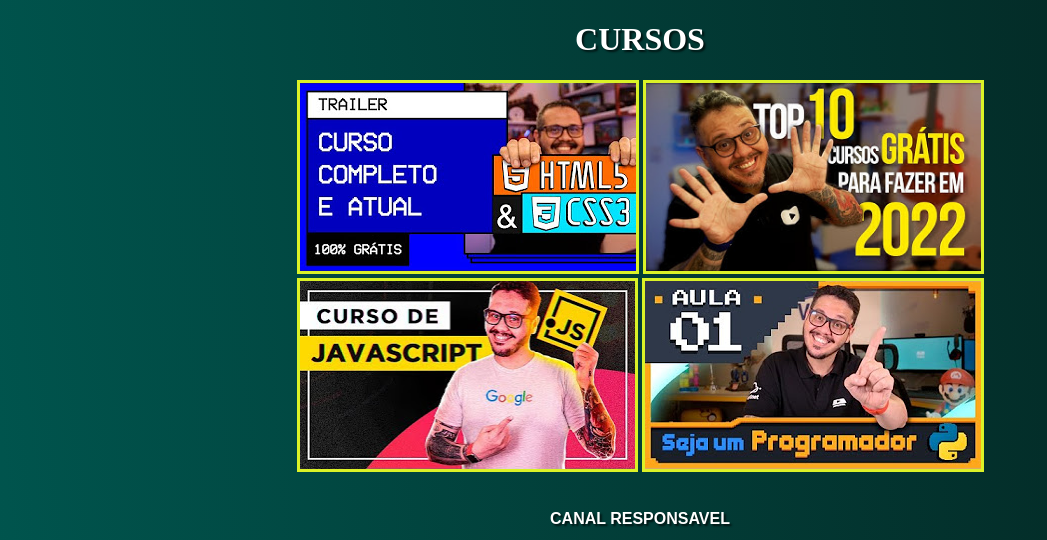
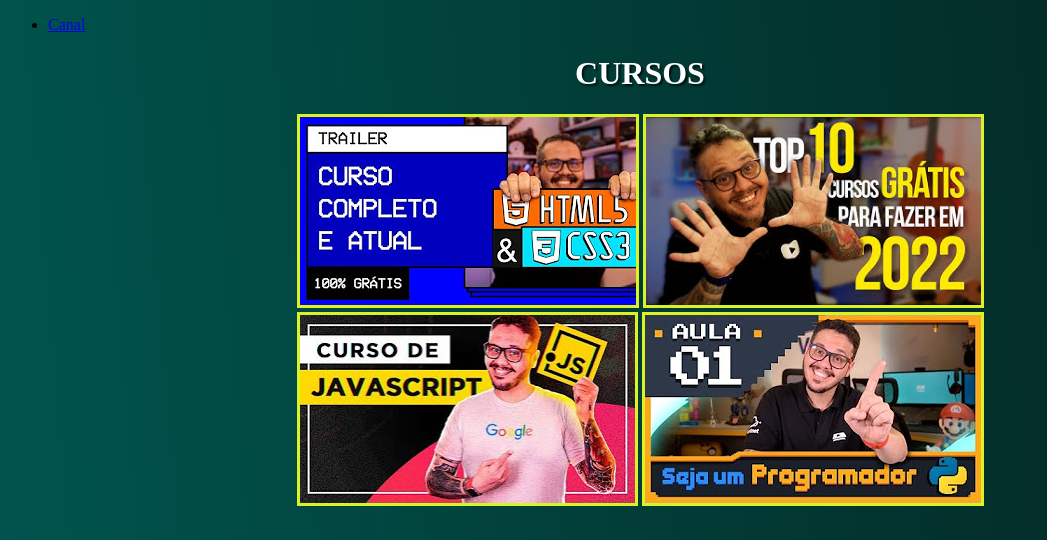
Before and after one commit to DiegoAsaiah/minhabasedeestudo, a plain HTML site: page index.html in a window 1280 px wide. Shown: the top 540 px of the page, without its empty margins (0-1047 px from the left). Drawn offline with Linux system fonts and the light colour scheme.

Commit message:
Update index.html

```diff
--- a/index.html
+++ b/index.html
@@ -9,6 +9,9 @@
     <link rel="shortcut icon" href="favicon.png" type="image/x-icon">
 </head>
 <body>
+    <UL>
+        <li><a href="#canal">Canal</a></li>
+    </UL>
     <h1>CURSOS</h1>
     <div class="videos">
         <a href="pagvideo.html" t><img style="border: 3px solid #DBF227;" src="ftprogramaçao.png"></a>
@@ -19,12 +22,10 @@
     </div><br>
     <div class="canal">
         <div class="pp">
-            <p><strong>CANAL RESPONSAVEL</strong></p>
+            <p id="canal"><strong>CANAL RESPONSAVEL</strong></p>
         </div>
         <br>
             <abbr title="Canal Curso em vídeo"><a target="_blank" href="https://www.youtube.com/@CursoemVideo"><img style="border: 3px solid  rgb(194, 181, 0);" src="logo.png"></a></abbr>
     </div>
-
-
 </body>
 </html>
```
